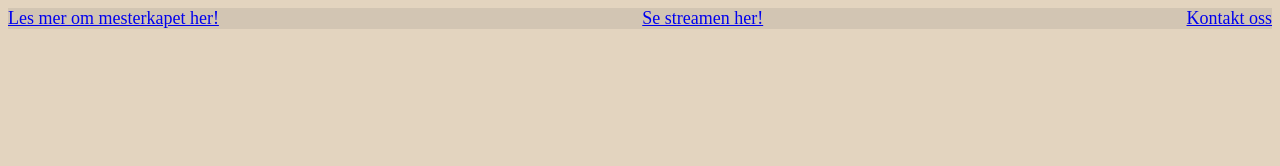
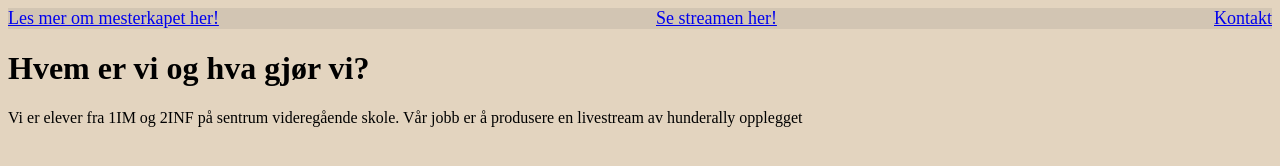
Before and after one commit to VRebeckaG/hunderally, a plain HTML site: page om_oss.html in a window 1280 px wide. Drawn offline with Linux system fonts and the light colour scheme.

Commit message:
Update om_oss.html

```diff
--- a/om_oss.html
+++ b/om_oss.html
@@ -8,12 +8,18 @@
 
     <body>
         <nav>
-            <a href="hunderally.html">Les mer om mesterkapet her!</a>
+            <a href="https://www.rally-lydighet.com/nordic-class-rally-obedience/">Les mer om mesterkapet her!</a>
             <a href="index.html">Se streamen her!</a>
-            <a href="mailto:viggje13@innlandetfylke.no">Kontakt oss</a>
+            <a href="mailto:viggje13@innlandetfylke.no">Kontakt</a>
         </nav>
         <div>
+            <h1>Hvem er vi og hva gjør vi?</h1>
+        </div>
 
+        <div>
+            <p>
+                Vi er elever fra 1IM og 2INF på sentrum videregående skole. Vår jobb er å produsere en livestream av hunderally opplegget
+            </p>
         </div>
     </body>
 
```
